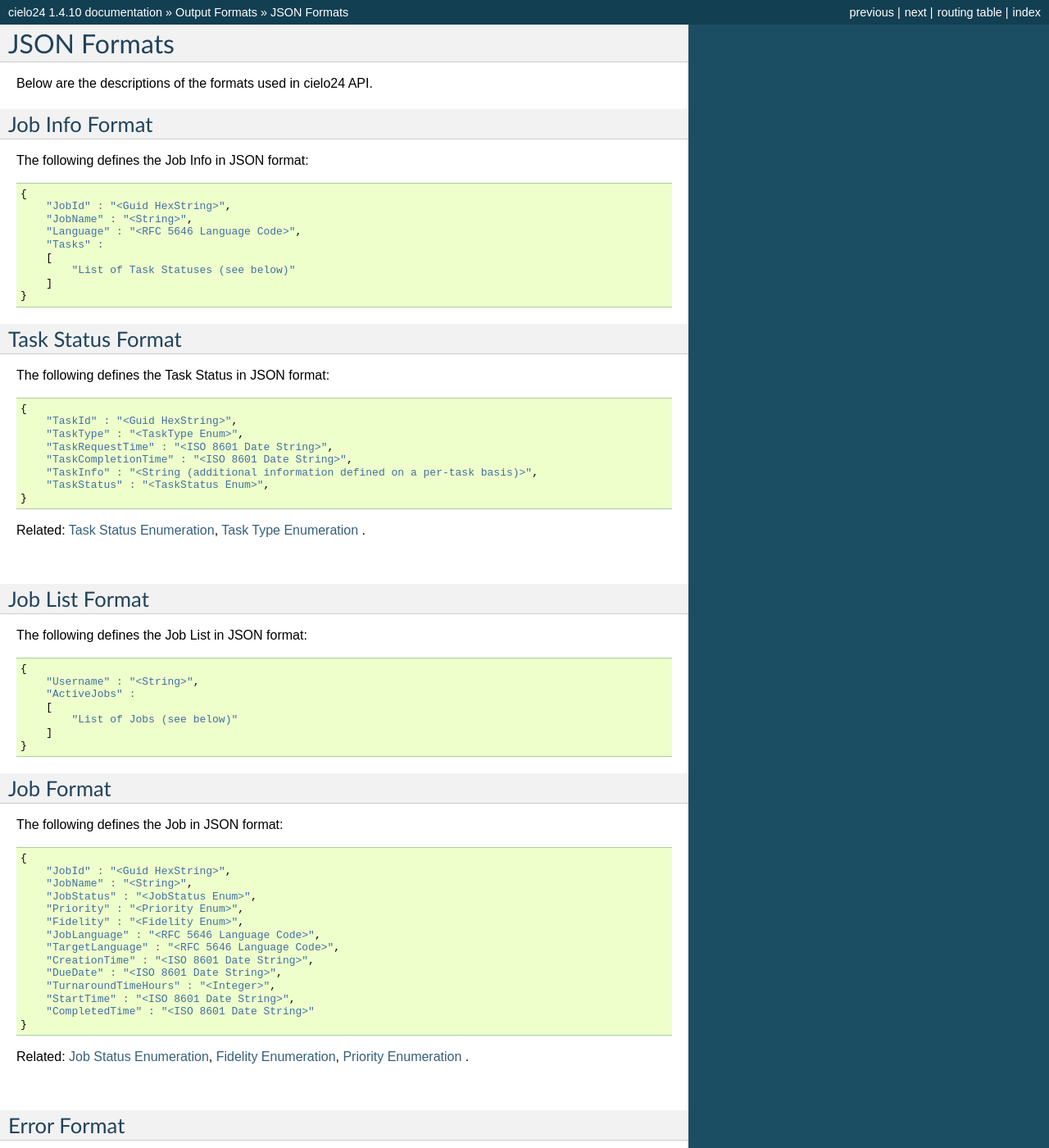
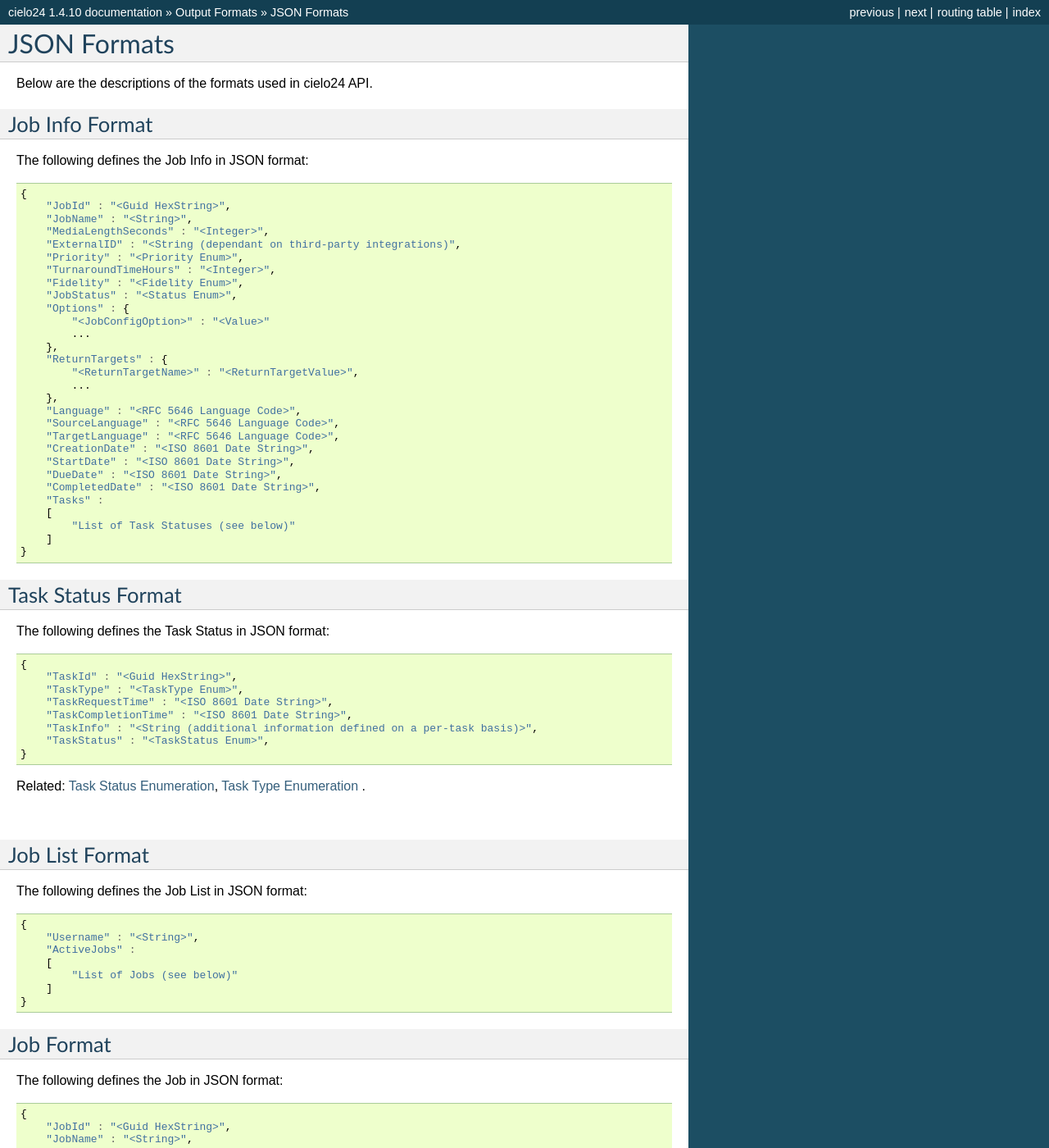
Before and after one commit to cielo24/Docs, a Sphinx documentation site: the page built from api/source/output_formats/formats.rst, in a window 1280 px wide and 1400 px high. Shown: the whole window at 82% size. Built offline with Sphinx 7.4.7, drawn with Linux system fonts in a browser that asks for light colours; some of the changed text lies outside the part shown.

```diff
--- a/api/source/output_formats/formats.rst
+++ b/api/source/output_formats/formats.rst
@@ -15,7 +15,27 @@ The following defines the Job Info in JSON format:
     {
         "JobId" : "<Guid HexString>",
         "JobName" : "<String>",
+        "MediaLengthSeconds" : "<Integer>",
+        "ExternalID" : "<String (dependant on third-party integrations)",
+        "Priority" : "<Priority Enum>",
+        "TurnaroundTimeHours" : "<Integer>",
+        "Fidelity" : "<Fidelity Enum>",
+        "JobStatus" : "<Status Enum>",
+        "Options" : {
+            "<JobConfigOption>" : "<Value>"
+            ...
+        },
+        "ReturnTargets" : {
+            "<ReturnTargetName>" : "<ReturnTargetValue>",
+            ...
+        },
         "Language" : "<RFC 5646 Language Code>",
+        "SourceLanguage" : "<RFC 5646 Language Code>",
+        "TargetLanguage" : "<RFC 5646 Language Code>",
+        "CreationDate" : "<ISO 8601 Date String>",
+        "StartDate" : "<ISO 8601 Date String>",
+        "DueDate" : "<ISO 8601 Date String>",
+        "CompletedDate" : "<ISO 8601 Date String>",
         "Tasks" :
         [
             "List of Task Statuses (see below)"
@@ -79,7 +99,9 @@ The following defines the Job in JSON format:
     {
         "JobId" : "<Guid HexString>",
         "JobName" : "<String>",
-        "JobStatus" : "<JobStatus Enum>",
+        "MediaLengthSeconds" : "<Integer>",
+        "ExternalID" : "<String (dependant on third-party integrations)",
+        "JobStatus" : "<Status Enum>",
         "Priority" : "<Priority Enum>",
         "Fidelity" : "<Fidelity Enum>",
         "JobLanguage" : "<RFC 5646 Language Code>",
@@ -89,6 +111,18 @@ The following defines the Job in JSON format:
         "TurnaroundTimeHours" : "<Integer>",
         "StartTime" : "<ISO 8601 Date String>",
         "CompletedTime" : "<ISO 8601 Date String>"
+        "Options" : {
+            "<JobConfigOption>" : "<Value>"
+            ...
+        },
+        "ReturnTargets" : {
+            "<ReturnTargetName>" : "<ReturnTargetValue>",
+            ...
+        },
+        "CreationDate" : "<ISO 8601 Date String>",
+        "StartDate" : "<ISO 8601 Date String>",
+        "DueDate" : "<ISO 8601 Date String>",
+        "CompletedDate" : "<ISO 8601 Date String>",
     }
 
 .. container::
```
Also changed, not shown: api/source/job_control/job_info.rst (+27 -12 lines), api/source/job_control/job_list.rst (+21 -12 lines).
